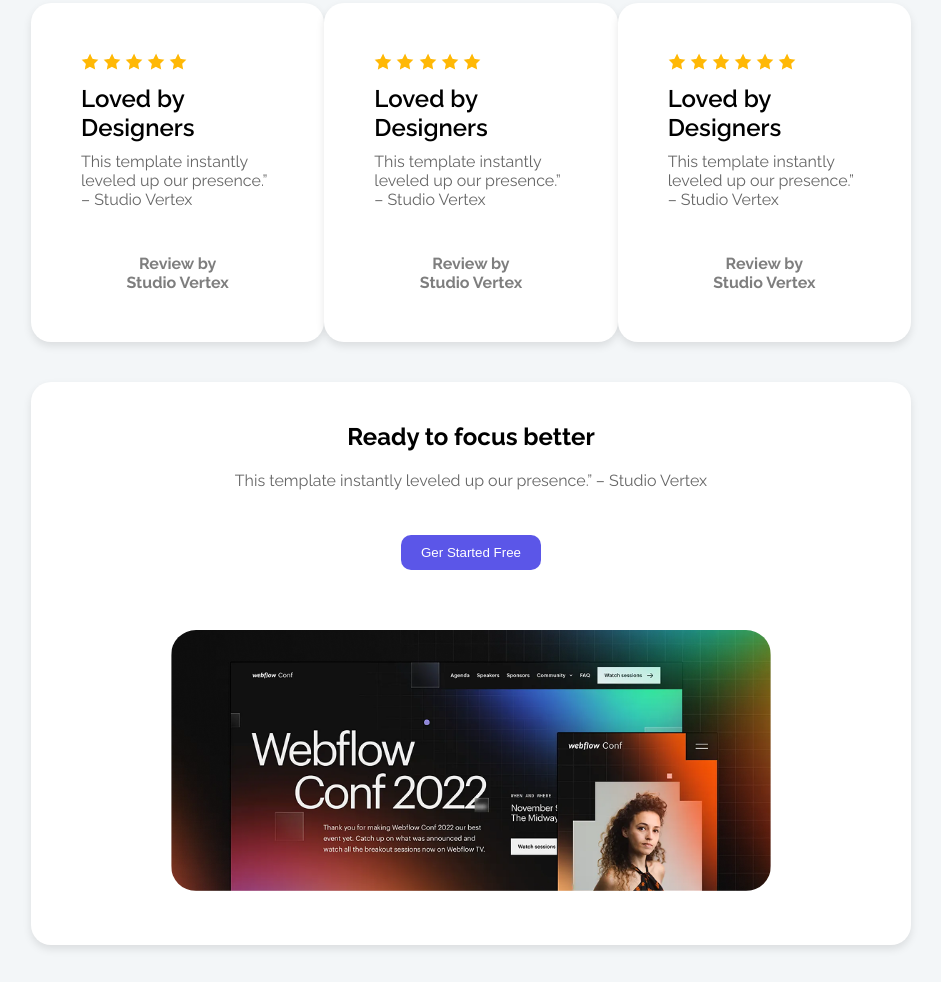
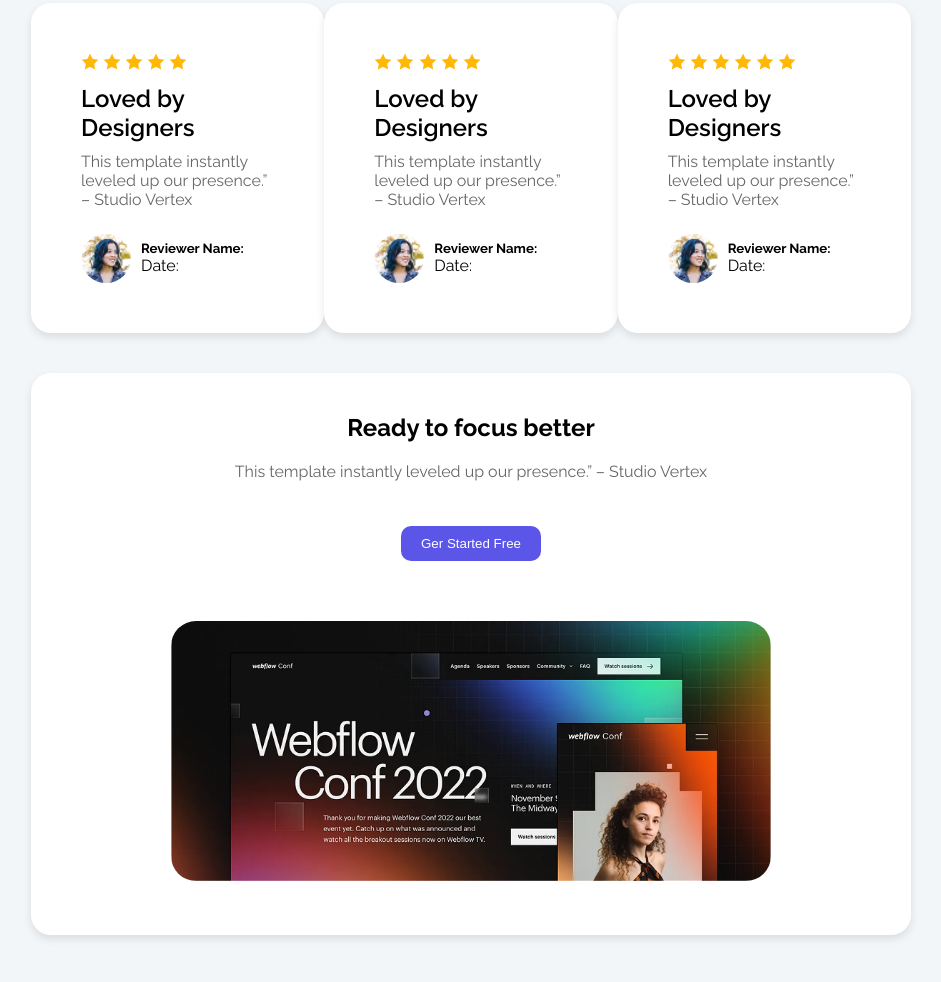
Before and after one commit to Abir-hasan-52/B12-Assignment-1, a plain HTML site: page Main/index.html in a window 1280 px wide. Shown: the part 1349-2331 px from the top of the page, without its empty margins (169-1110 px from the left). Drawn offline with Linux system fonts and the light colour scheme.

Commit message:
reviewer img name date added

```diff
--- a/Main/index.html
+++ b/Main/index.html
@@ -99,9 +99,13 @@
             <p class="card-description">
               This template instantly leveled up our presence.” – Studio Vertex
             </p>
-            <h2 class="Review">
-              Review by <span class="card-author">Studio Vertex</span>
-            </h2>
+            <div class="review">
+                <img class="review-img" src="../Assets/avatar.png" alt="">
+                <div>
+                    <h5>Reviewer Name:</h5>
+                    <p>Date:</p>
+                </div>
+            </div>
           </div>
           <div class="card1">
             <div class="icon">
@@ -135,9 +139,13 @@
             <p class="card-description">
               This template instantly leveled up our presence.” – Studio Vertex
             </p>
-            <h2 class="Review">
-              Review by <span class="card-author">Studio Vertex</span>
-            </h2>
+             <div class="review">
+                <img class="review-img" src="../Assets/avatar.png" alt="">
+                <div>
+                    <h5>Reviewer Name:</h5>
+                    <p>Date:</p>
+                </div>
+            </div>
           </div>
           <div class="card1">
             <div class="icon">
@@ -177,9 +185,16 @@
             <p class="card-description">
               This template instantly leveled up our presence.” – Studio Vertex
             </p>
-            <h2 class="Review">
+            <!-- <h2 class="Review">
               Review by <span class="card-author">Studio Vertex</span>
-            </h2>
+            </h2> -->
+            <div class="review">
+                <img class="review-img" src="../Assets/avatar.png" alt="">
+                <div>
+                    <h5>Reviewer Name:</h5>
+                    <p>Date:</p>
+                </div>
+            </div>
           </div>
         </div>
       </div>
--- a/Styles/index.css
+++ b/Styles/index.css
@@ -180,6 +180,17 @@
     font-size: medium;
     padding-top: 20px;
 }
+.review{
+    display: flex;
+    justify-content: start;
+    align-items: center;
+    gap: 10px;
+
+}
+.review-img{
+    width: 50px;
+    border-radius: 50%;
+}
 .feature4-content{
     background-color: white;
     display: flex;
```
